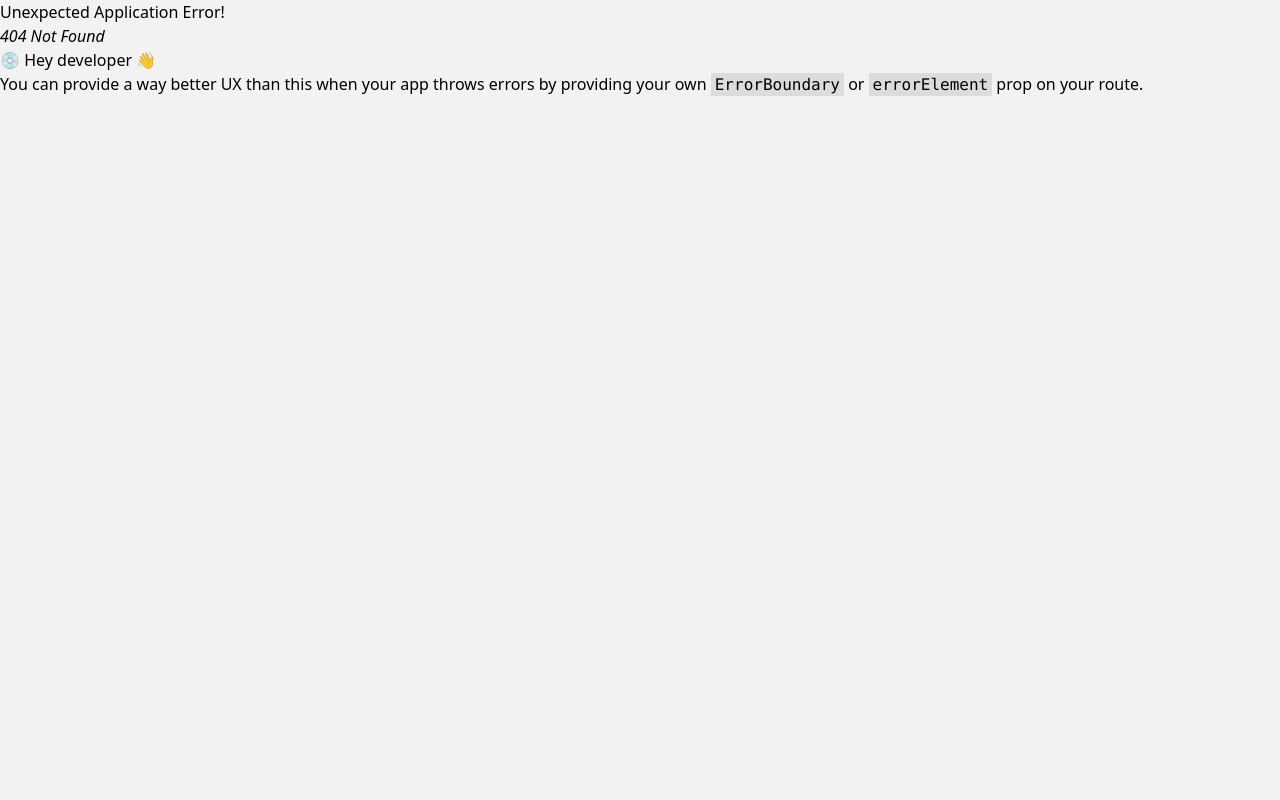
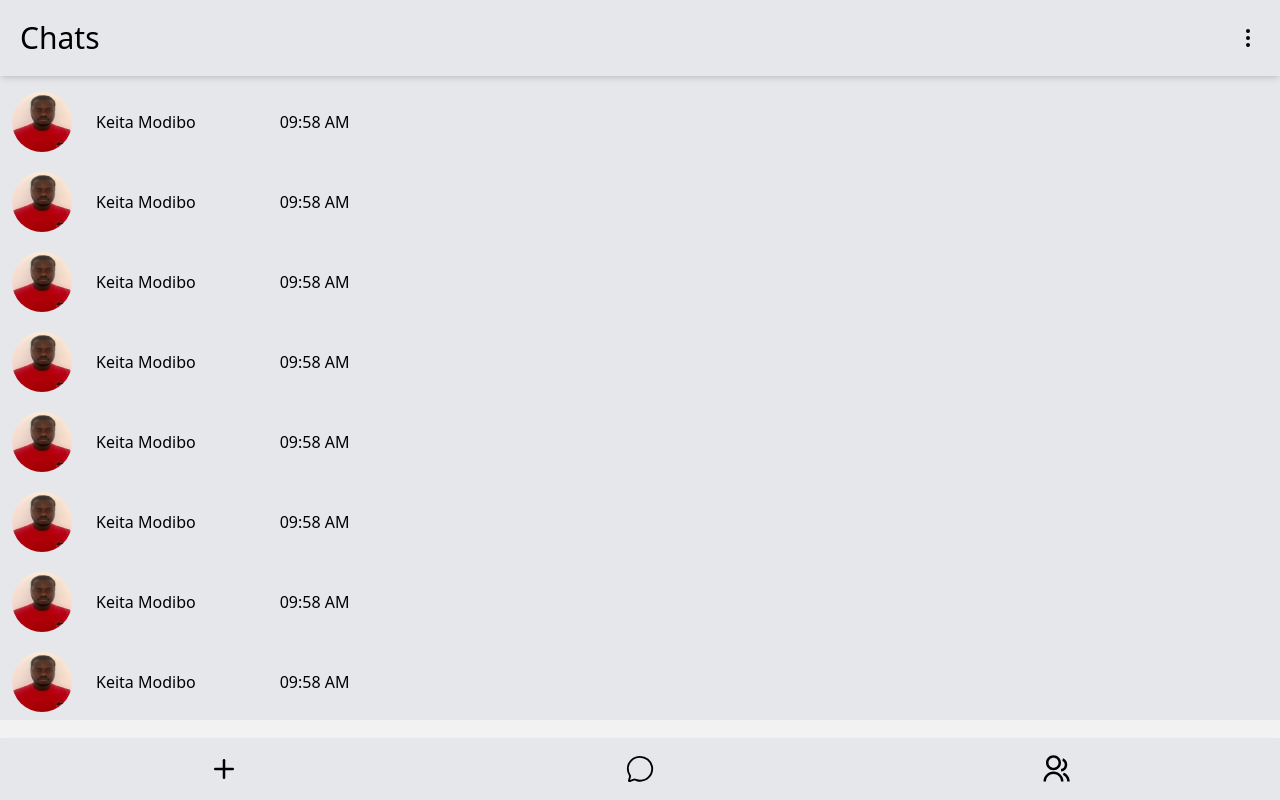
Before and after one commit to zaccodder/chateer-app, a React (Vite) app in the folder chateer-frontend/: page /chatroom in a window 1280 px wide. Before the commit this address had no page. Built offline with nearby package versions, Linux system fonts and the light colour scheme.

Commit message:
creating login and sign up route

```diff
--- a/chateer-frontend/src/App.jsx
+++ b/chateer-frontend/src/App.jsx
@@ -5,10 +5,12 @@ import UploadFile from './pages/UploadFile';
 import ChatRoom from './pages/ChatRoom';
 import ChatGroup from './pages/ChatGroup';
 import SingleUser from './pages/SingleUser';
+import Login from './pages/Login';
 const router = createBrowserRouter(
   createRoutesFromElements(
     <Route path="/" element={<Layout />}>
-      <Route index element={<ChatRoom />} />
+      <Route index element={<Login />} />
+      <Route path="chatroom" element={<ChatRoom />} />
       <Route path="uploadfile" element={<UploadFile />} />
       <Route path="chatgroup" element={<ChatGroup />} />
       <Route path="singleuser" element={<SingleUser />} />
--- a/chateer-frontend/src/components/Navbar.jsx
+++ b/chateer-frontend/src/components/Navbar.jsx
@@ -9,8 +9,8 @@ function Navbar() {
     <footer>
       <nav className="fixed bottom-0 left-0 w-full bg-gray-200 flex justify-around p-4 text-3xl shadow-md">
         <Link to="uploadfile"><LuPlus /></Link>
-        <Link to="/"><IoChatbubbleOutline /></Link>
-        <Link to="/chatgroup"><RiGroupLine /></Link>
+        <Link to="chatroom"><IoChatbubbleOutline /></Link>
+        <Link to="chatgroup"><RiGroupLine /></Link>
       </nav>
     </footer>
   );
--- a/chateer-frontend/src/pages/ChatRoom.jsx
+++ b/chateer-frontend/src/pages/ChatRoom.jsx
@@ -10,7 +10,7 @@ function ChatRoom() {
   });
 
   // Simulated list of users
-  const users = Array.from({ length: 5 }, (_, index) => ({
+  const users = Array.from({ length: 20 }, (_, index) => ({
     id: index + 1,
     onlineTime: currentTime,
   }));
--- /dev/null
+++ b/chateer-frontend/src/pages/Login.jsx
@@ -0,0 +1,11 @@
+import React from 'react'
+
+const Login = () => {
+  return (
+    <div className="mt-25">
+      <h1>Login Page</h1>
+    </div>
+  )
+}
+
+export default Login
--- /dev/null
+++ b/chateer-frontend/src/pages/Signup.jsx
@@ -0,0 +1,11 @@
+import React from 'react'
+
+const Signup = () => {
+  return (
+    <div className="mt-25">
+      <h1>Sign up Page</h1>
+    </div>
+  )
+}
+
+export default Signup
```
